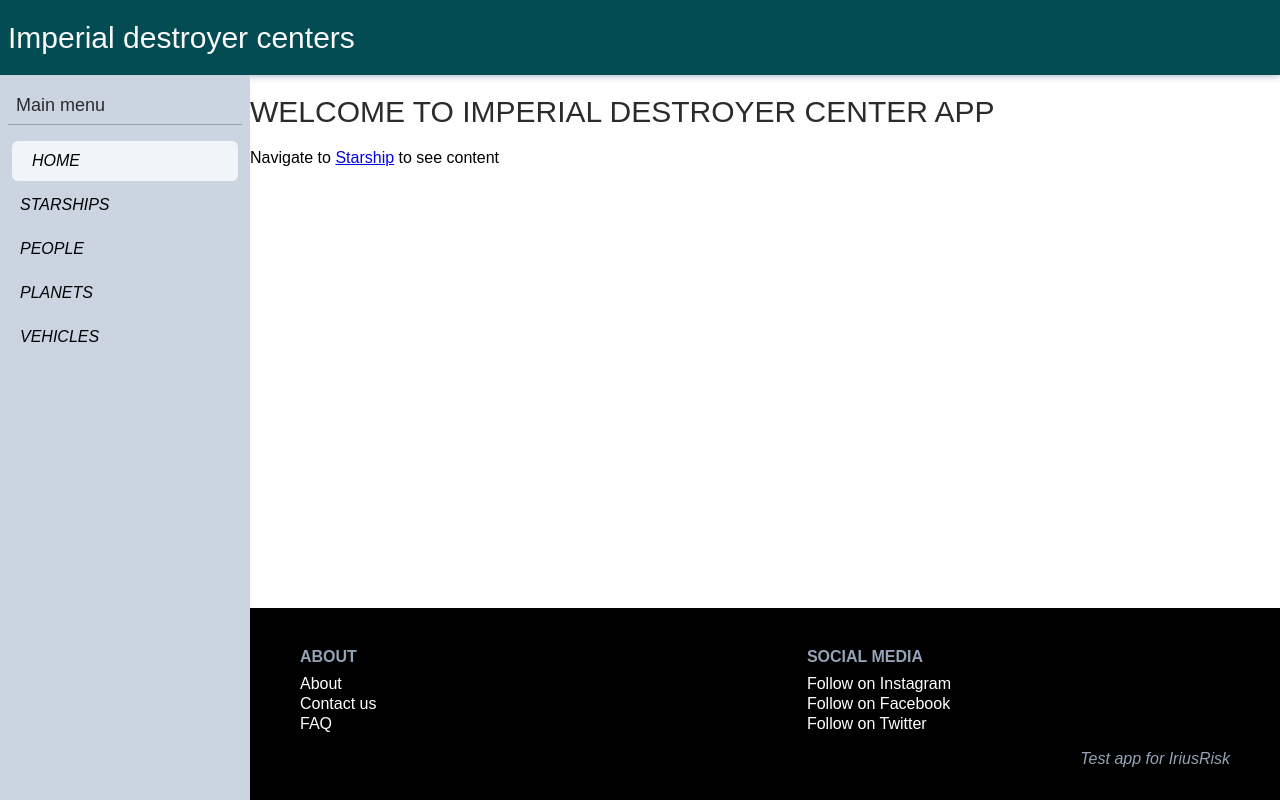
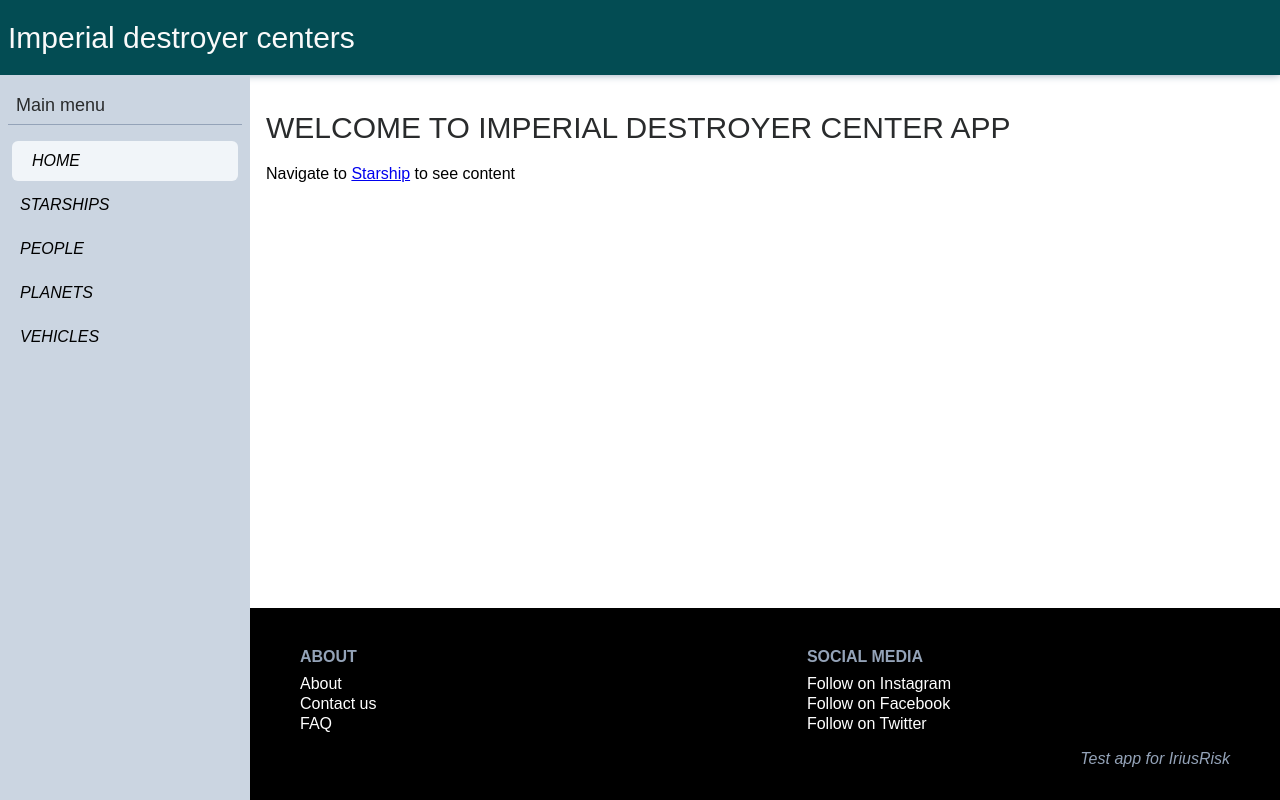
Before and after one commit to kevinthicke/sw-app, a React (Create React App) app: page / in a window 1280 px wide. Built offline with nearby package versions, Linux system fonts and the light colour scheme.

Commit message:
Added some padding to homepage

```diff
--- /dev/null
+++ b/src/ui/shared/component/page/HomePage.scss
@@ -0,0 +1,5 @@
+@use "/src/sass/abstract" as *;
+
+.home-page {
+	padding: $spacing-4;
+}
--- a/src/ui/shared/component/page/HomePage.tsx
+++ b/src/ui/shared/component/page/HomePage.tsx
@@ -1,9 +1,10 @@
 import { Link } from "react-router-dom";
 import { AppRoutePath } from "../../../../core/shared/domain/valueObject/AppRoute";
+import "./HomePage.scss";
 
 export const HomePage = () => {
 	return (
-		<div>
+		<div className="home-page">
 			<h1>Welcome to Imperial Destroyer Center App</h1>
 			<p>
 				Navigate to <Link to={AppRoutePath.STARSHIPS_LIST}>Starship</Link> to see content
```
Also changed, not shown: 1 other file (tests, documents, lock files or other folders).
